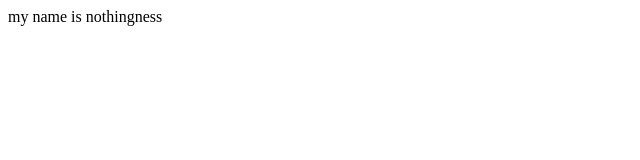
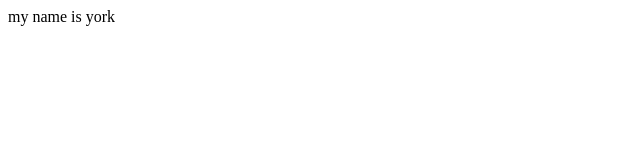
Before and after one commit to lokesh2201013/apache, a plain HTML site: page index.html in a window 1280 px wide. Shown: the full height of the page, 0-640 px from the left. Drawn offline with Linux system fonts and the light colour scheme.

Commit message:
Update index.html

```diff
--- a/index.html
+++ b/index.html
@@ -6,6 +6,7 @@
     <title>Document</title>
 </head>
 <body>
-    my name is nothingness
+    my name is york
+
 </body>
 </html>
```
